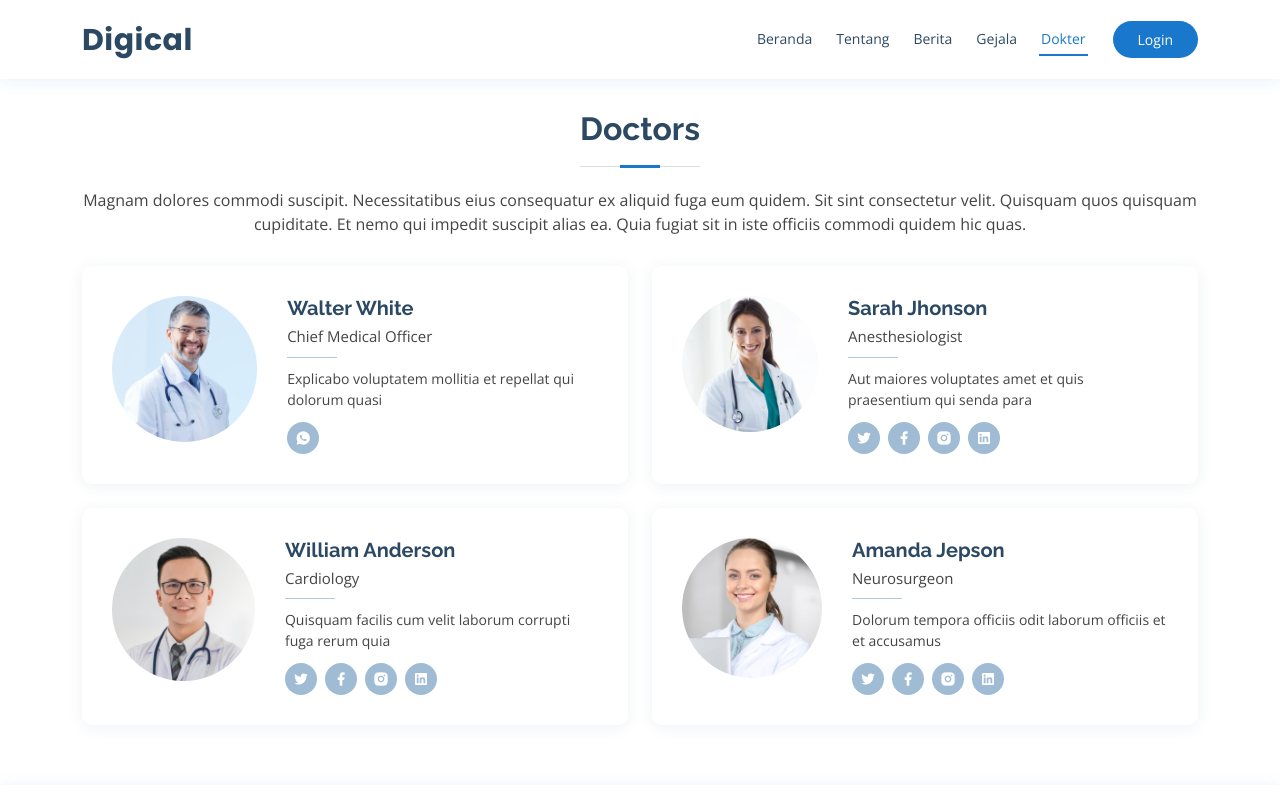
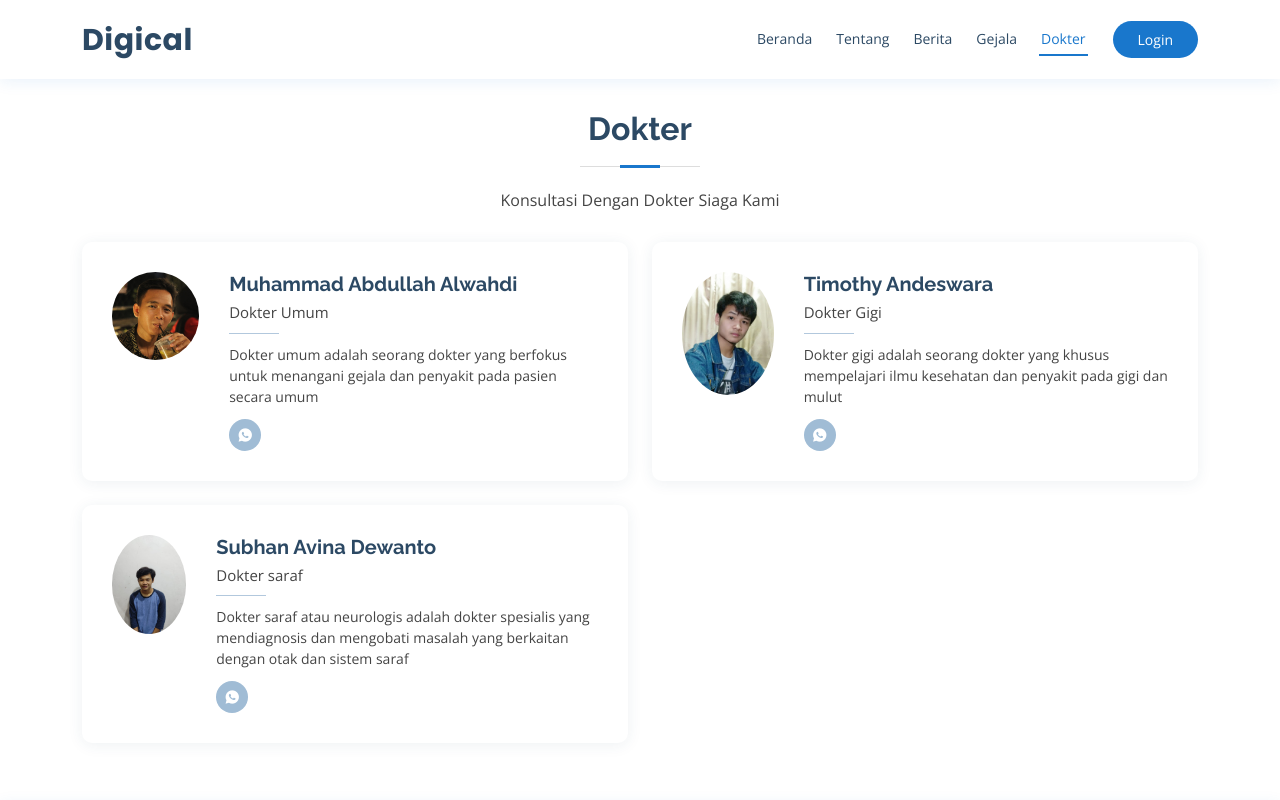
Before and after one commit to aalmuhammad/ProjectLombaOlivia, a plain HTML site: page dokter.html in a window 1280 px wide. Shown: the top 800 px of the page. Drawn offline with nearby package versions, Linux system fonts and the light colour scheme.

Commit message:
Update dokter.html

```diff
--- a/dokter.html
+++ b/dokter.html
@@ -74,23 +74,19 @@
             <div class="container">
 
                 <div class="section-title">
-                    <h2>Doctors</h2>
-                    <p>Magnam dolores commodi suscipit. Necessitatibus eius consequatur ex aliquid fuga eum quidem. Sit
-                        sint
-                        consectetur velit. Quisquam quos quisquam cupiditate. Et nemo qui impedit suscipit alias ea.
-                        Quia fugiat sit
-                        in iste officiis commodi quidem hic quas.</p>
+                    <h2>Dokter</h2>
+                    <p>Konsultasi Dengan Dokter Siaga Kami</p>
                 </div>
 
                 <div class="row">
 
                     <div class="col-lg-6">
                         <div class="member d-flex align-items-start">
-                            <div class="pic"><img src="assets/img/doctors/doctors-1.jpg" class="img-fluid" alt=""></div>
+                            <div class="pic"><img src="assets/img/doctors/abdullah.jpeg" class="img-fluid" alt=""></div>
                             <div class="member-info">
-                                <h4>Walter White</h4>
-                                <span>Chief Medical Officer</span>
-                                <p>Explicabo voluptatem mollitia et repellat qui dolorum quasi</p>
+                                <h4>Muhammad Abdullah Alwahdi</h4>
+                                <span>Dokter Umum</span>
+                                <p>Dokter umum adalah seorang dokter yang berfokus untuk menangani gejala dan penyakit pada pasien secara umum</p>
                                 <div class="social">
                                     <a href="https://wa.me/082112459616"><i class="ri-whatsapp-fill"></i></a>
                                 </div>
@@ -100,16 +96,13 @@
 
                     <div class="col-lg-6 mt-4 mt-lg-0">
                         <div class="member d-flex align-items-start">
-                            <div class="pic"><img src="assets/img/doctors/doctors-2.jpg" class="img-fluid" alt=""></div>
+                            <div class="pic"><img src="assets/img/doctors/timothy.jpeg" class="img-fluid" alt=""></div>
                             <div class="member-info">
-                                <h4>Sarah Jhonson</h4>
-                                <span>Anesthesiologist</span>
-                                <p>Aut maiores voluptates amet et quis praesentium qui senda para</p>
+                                <h4>Timothy Andeswara</h4>
+                                <span>Dokter Gigi</span>
+                                <p>Dokter gigi adalah seorang dokter yang khusus mempelajari ilmu kesehatan dan penyakit pada gigi dan mulut</p>
                                 <div class="social">
-                                    <a href=""><i class="ri-twitter-fill"></i></a>
-                                    <a href=""><i class="ri-facebook-fill"></i></a>
-                                    <a href=""><i class="ri-instagram-fill"></i></a>
-                                    <a href=""> <i class="ri-linkedin-box-fill"></i> </a>
+                                    <a href="https://wa.me/082112459616"><i class="ri-whatsapp-fill"></i></a>
                                 </div>
                             </div>
                         </div>
@@ -117,33 +110,13 @@
 
                     <div class="col-lg-6 mt-4">
                         <div class="member d-flex align-items-start">
-                            <div class="pic"><img src="assets/img/doctors/doctors-3.jpg" class="img-fluid" alt=""></div>
+                            <div class="pic"><img src="assets/img/doctors/subhan.jpeg" class="img-fluid" alt=""></div>
                             <div class="member-info">
-                                <h4>William Anderson</h4>
-                                <span>Cardiology</span>
-                                <p>Quisquam facilis cum velit laborum corrupti fuga rerum quia</p>
+                                <h4>Subhan Avina Dewanto</h4>
+                                <span>Dokter saraf</span>
+                                <p>Dokter saraf atau neurologis adalah dokter spesialis yang mendiagnosis dan mengobati masalah yang berkaitan dengan otak dan sistem saraf</p>
                                 <div class="social">
-                                    <a href=""><i class="ri-twitter-fill"></i></a>
-                                    <a href=""><i class="ri-facebook-fill"></i></a>
-                                    <a href=""><i class="ri-instagram-fill"></i></a>
-                                    <a href=""> <i class="ri-linkedin-box-fill"></i> </a>
-                                </div>
-                            </div>
-                        </div>
-                    </div>
-
-                    <div class="col-lg-6 mt-4">
-                        <div class="member d-flex align-items-start">
-                            <div class="pic"><img src="assets/img/doctors/doctors-4.jpg" class="img-fluid" alt=""></div>
-                            <div class="member-info">
-                                <h4>Amanda Jepson</h4>
-                                <span>Neurosurgeon</span>
-                                <p>Dolorum tempora officiis odit laborum officiis et et accusamus</p>
-                                <div class="social">
-                                    <a href=""><i class="ri-twitter-fill"></i></a>
-                                    <a href=""><i class="ri-facebook-fill"></i></a>
-                                    <a href=""><i class="ri-instagram-fill"></i></a>
-                                    <a href=""> <i class="ri-linkedin-box-fill"></i> </a>
+                                    <a href="https://wa.me/082112459616"><i class="ri-whatsapp-fill"></i></a>
                                 </div>
                             </div>
                         </div>
```
